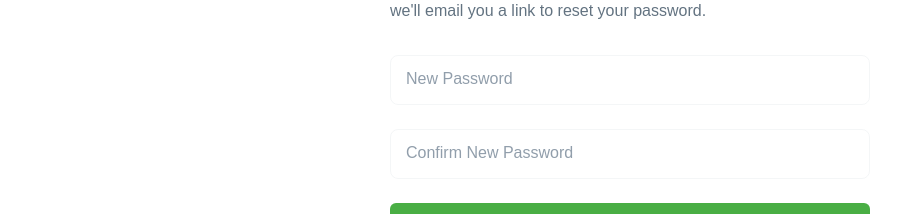
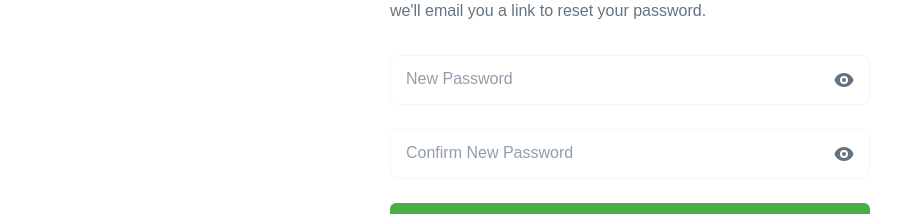
Before and after one commit to farhana988/ScaoeSync, a React (Vite) app: page /reset-password in a window 1280 px wide. Shown: the part 472-686 px from the top of the page, without its empty margins (10-911 px from the left). Built offline with nearby package versions, Linux system fonts and the light colour scheme; no server answers.

Commit message:
form field updated

```diff
--- a/src/pages/ForgotPasswordPage.jsx
+++ b/src/pages/ForgotPasswordPage.jsx
@@ -1,15 +1,17 @@
-import React, { useState } from "react";
+import { useState } from "react";
 import { useForm } from "react-hook-form";
 import { useNavigate } from "react-router";
 import ReusableInput from "../components/shared/common/ReusableInput";
 import ActionBtn from "../components/buttons/ActionBtn";
 import BackBtn from "../components/buttons/BackBtn";
 import { requestPasswordReset } from "../utils/forgotPasswordService";
+import { FaSpinner } from "react-icons/fa";
 
 const ForgotPasswordPage = () => {
   const {
     register,
     handleSubmit,
+    watch,
     formState: { errors },
   } = useForm();
   const [isSubmitting, setIsSubmitting] = useState(false);
@@ -20,7 +22,7 @@ const ForgotPasswordPage = () => {
       setIsSubmitting(true);
       const { success, message } = await requestPasswordReset(data.email);
       if (success) {
-        console.log(message);
+        console.log(message, success);
         navigate("/verify-password-otp", { state: { email: data.email } });
       } else {
         alert(message);
@@ -34,8 +36,7 @@ const ForgotPasswordPage = () => {
   };
 
   return (
-    <div className="flex items-center justify-center bg-white pt-60">
-      <div className="w-full max-w-[480px]">
+    <div className="pt-60  max-w-[480px] mx-auto">
       {/* Back */}
       <BackBtn />
 
@@ -54,6 +55,7 @@ const ForgotPasswordPage = () => {
           name="email"
           required={true}
           error={errors.email}
+          watchValue={watch("email", "")}
         />
 
         <ActionBtn type="submit" disabled={isSubmitting}>
@@ -61,7 +63,6 @@ const ForgotPasswordPage = () => {
         </ActionBtn>
       </form>
     </div>
-    </div>
   );
 };
 
--- a/src/pages/ResetPassword.jsx
+++ b/src/pages/ResetPassword.jsx
@@ -2,7 +2,7 @@ import React, { useState } from "react";
 import { useForm } from "react-hook-form";
 import { useNavigate, useLocation } from "react-router";
 import ReusableInput from "../components/shared/common/ReusableInput";
-import { FaChevronLeft, FaSpinner } from "react-icons/fa6";
+import { FaSpinner } from "react-icons/fa6";
 import ActionBtn from "../components/buttons/ActionBtn";
 import BackBtn from "../components/buttons/BackBtn";
 import { resetPassword } from "../utils/resetpass";
@@ -14,6 +14,8 @@ const ResetPassword = () => {
     formState: { errors },
     watch,
   } = useForm();
+  const [showPassword, setShowPassword] = useState(false);
+  const [showConfirm, setShowConfirm] = useState(false);
   const [isSubmitting, setIsSubmitting] = useState(false);
   const navigate = useNavigate();
   const location = useLocation();
@@ -38,7 +40,7 @@ const ResetPassword = () => {
   return (
     <div className="flex items-center justify-center bg-white pt-60">
       <div className="w-full max-w-[480px]">
-      <BackBtn/>
+        <BackBtn />
         <h1 className="text-[32px] font-bold text-dGray mb-4">
           Enter your new password
         </h1>
@@ -54,6 +56,10 @@ const ResetPassword = () => {
             name="password"
             required={true}
             error={errors.password}
+             showToggle={true}
+            showValue={showPassword}
+            onToggle={() => setShowPassword(!showPassword)}
+            watchValue={watch("password", "")}
           />
 
           <ReusableInput
@@ -65,7 +71,11 @@ const ResetPassword = () => {
             validate={(val) =>
               val === watch("password") || "Passwords do not match"
             }
+            showToggle={true}
+            showValue={showConfirm}
+            onToggle={() => setShowConfirm(!showConfirm)}
             error={errors.password_confirmation}
+            watchValue={watch("password_confirmation", "")}
           />
 
           <ActionBtn type="submit" disabled={isSubmitting}>
```
Lines whose indentation alone changed are shown as unchanged.
